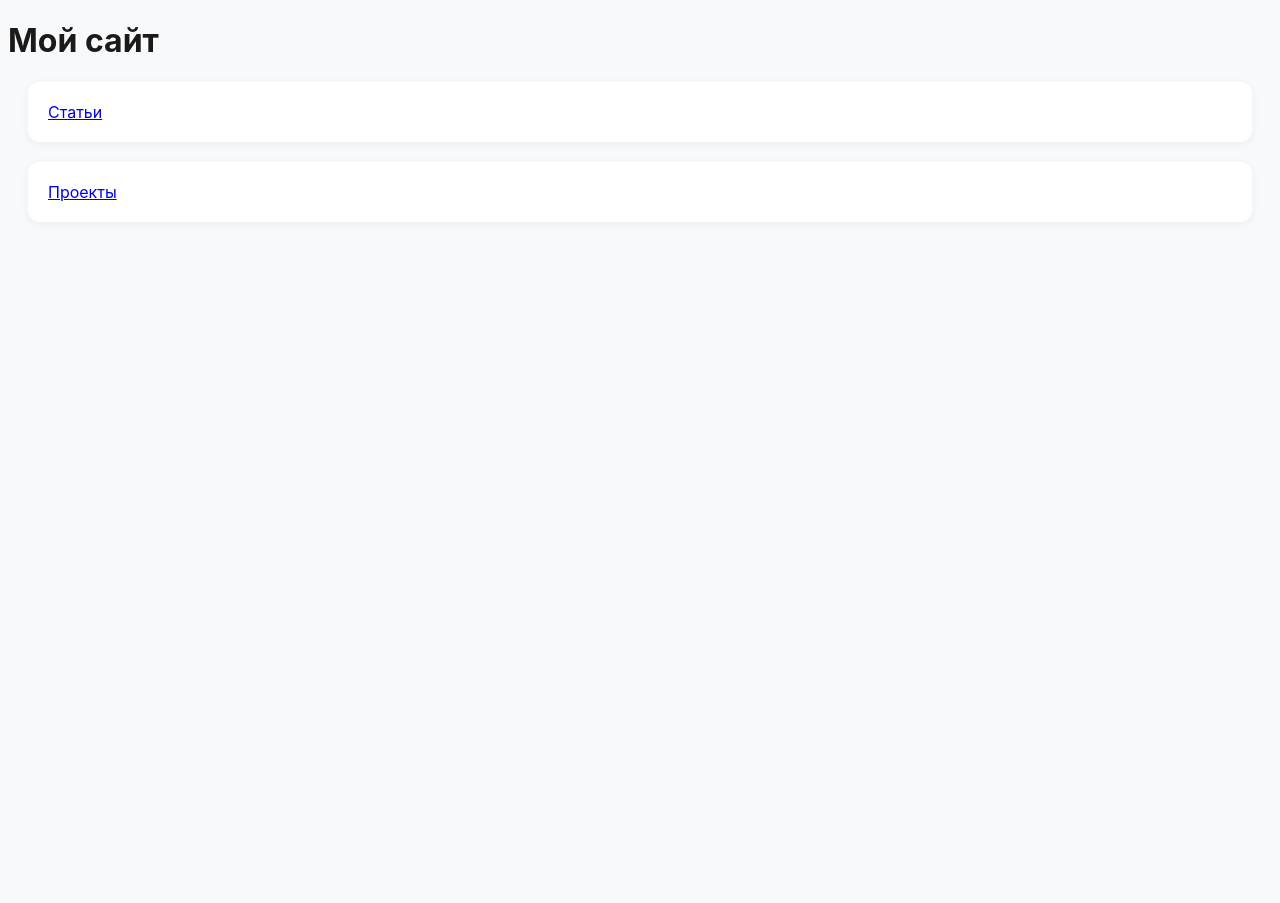
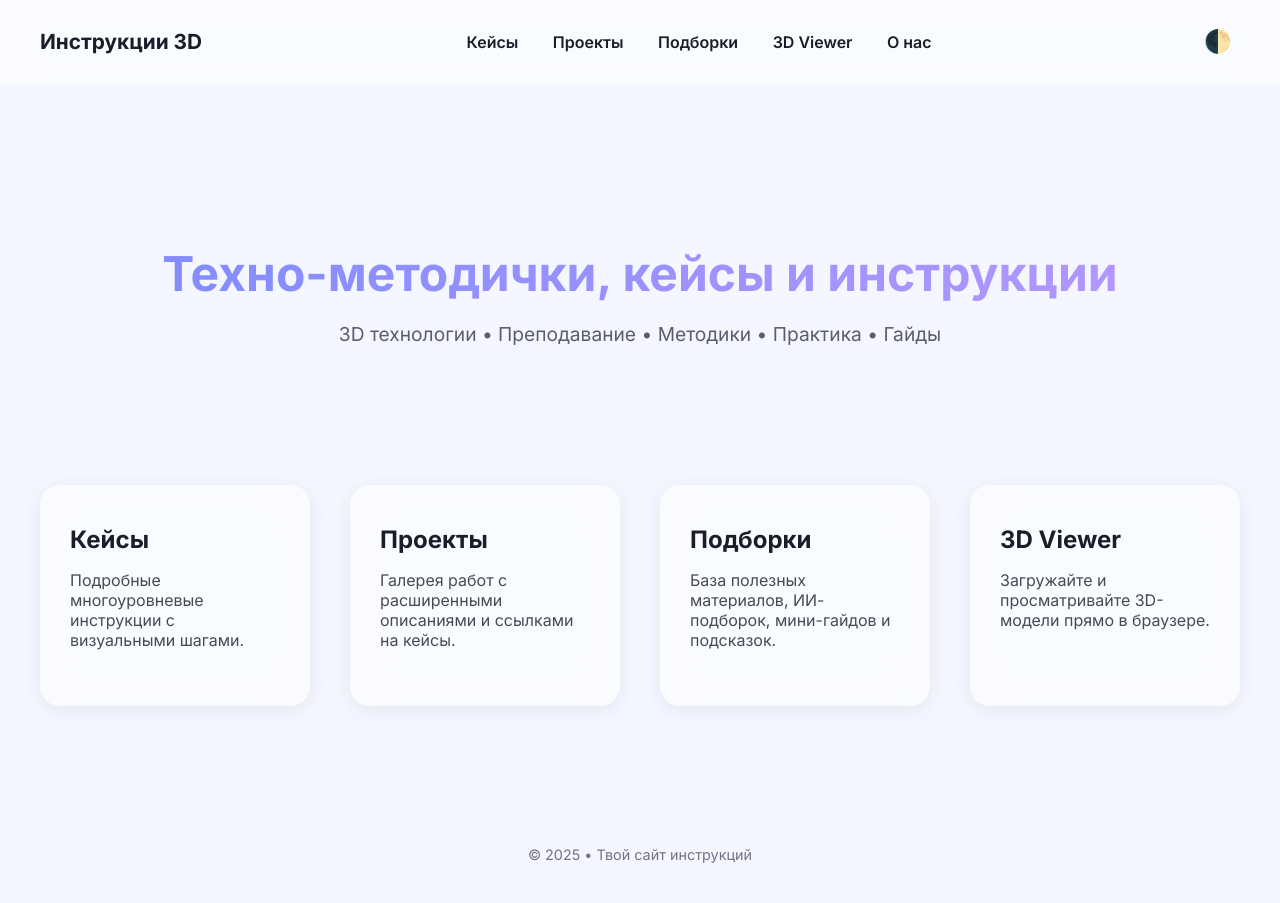
Before and after one commit to cristinka-p/-Kris-does, a plain HTML site: page index.html in a window 1280 px wide. Before the commit the page ends 800 px from the top, so only its background shows below. Drawn offline with nearby package versions, Linux system fonts and the light colour scheme.

Commit message:
Update index.html

```diff
--- a/index.html
+++ b/index.html
@@ -2,16 +2,201 @@
 <html lang="ru">
 <head>
 <meta charset="UTF-8">
-<title>Мой сайт</title>
-<link rel="stylesheet" href="assets/css/style.css">
-<script src="https://cdn.jsdelivr.net/npm/marked/marked.min.js"></script>
-<script src="assets/js/script.js" defer></script>
+<title>Инструкции и кейсы — Главная</title>
+<meta name="viewport" content="width=device-width, initial-scale=1">
+<link href="https://fonts.googleapis.com/css2?family=Inter:wght@300;400;600;700&display=swap" rel="stylesheet">
+
+<style>
+/* ===== СТИЛИ ТЕМЫ ===== */
+:root {
+  --bg: #f4f7ff;
+  --fg: #1b1d2b;
+  --glass: rgba(255,255,255,0.55);
+  --accent1: #7d8bff;
+  --accent2: #b898ff;
+  --radius: 20px;
+  --blur: 18px;
+}
+
+body.dark {
+  --bg: #10121a;
+  --fg: #f3f3ff;
+  --glass: rgba(30,30,45,0.55);
+}
+
+/* ===== ОБЩИЕ СТИЛИ ===== */
+body {
+  margin: 0;
+  font-family: "Inter", sans-serif;
+  background: var(--bg);
+  color: var(--fg);
+  transition: background .3s, color .3s;
+}
+
+header {
+  display:flex;
+  justify-content:space-between;
+  align-items:center;
+  padding:20px 40px;
+  position:sticky;
+  top:0;
+  background:var(--glass);
+  backdrop-filter:blur(var(--blur));
+  border-bottom:1px solid rgba(255,255,255,0.2);
+  z-index:100;
+}
+
+.logo {
+  font-weight:700;
+  font-size:1.3rem;
+}
+
+nav a {
+  text-decoration:none;
+  color:var(--fg);
+  margin:0 15px;
+  font-weight:600;
+  font-size:1rem;
+  transition:0.2s;
+}
+
+nav a:hover {
+  color:var(--accent1);
+}
+
+.theme-btn {
+  background:none;
+  border:0;
+  cursor:pointer;
+  font-size:1.4rem;
+  padding:8px;
+}
+
+/* ===== HERO ===== */
+.hero {
+  text-align:center;
+  padding:120px 20px 80px;
+}
+
+.hero h1 {
+  font-size:3rem;
+  margin-bottom:10px;
+  background: linear-gradient(90deg, var(--accent1), var(--accent2));
+  -webkit-background-clip: text;
+  color: transparent;
+}
+
+.hero p {
+  opacity:0.7;
+  font-size:1.2rem;
+}
+
+/* ===== КАРТОЧКИ РАЗДЕЛОВ ===== */
+.grid {
+  display:grid;
+  gap:40px;
+  max-width:1200px;
+  margin:0 auto;
+  padding:40px 20px 100px;
+  grid-template-columns:repeat(auto-fit,minmax(260px,1fr));
+}
+
+.card {
+  background:var(--glass);
+  backdrop-filter:blur(var(--blur));
+  border-radius:var(--radius);
+  padding:40px 30px;
+  text-decoration:none;
+  color:var(--fg);
+  transition:0.25s;
+  box-shadow:0 4px 20px rgba(0,0,0,0.07);
+}
+
+.card:hover {
+  transform:translateY(-6px);
+  box-shadow:0 10px 30px rgba(0,0,0,0.1);
+}
+
+.card h2 {
+  margin-top:0;
+  font-size:1.5rem;
+  margin-bottom:12px;
+}
+
+.card p {
+  opacity:0.8;
+}
+
+/* ===== FOOTER ===== */
+.footer {
+  text-align:center;
+  padding:40px;
+  opacity:0.6;
+  font-size:0.9rem;
+}
+</style>
+
 </head>
 <body>
-<header><h1>Мой сайт</h1></header>
-<main>
-  <div class="card"><a href="posts.html">Статьи</a></div>
-  <div class="card"><a href="projects.html">Проекты</a></div>
-</main>
+
+<!-- ===== HEADER ===== -->
+<header>
+  <div class="logo">Инструкции 3D</div>
+  <nav>
+    <a href="cases.html">Кейсы</a>
+    <a href="projects.html">Проекты</a>
+    <a href="collections.html">Подборки</a>
+    <a href="viewer.html">3D Viewer</a>
+    <a href="about.html">О нас</a>
+  </nav>
+
+  <button class="theme-btn" id="themeToggle">🌓</button>
+</header>
+
+<!-- ===== HERO ===== -->
+<section class="hero">
+  <h1>Техно-методички, кейсы и инструкции</h1>
+  <p>3D технологии • Преподавание • Методики • Практика • Гайды</p>
+</section>
+
+<!-- ===== MAIN GRID ===== -->
+<section class="grid">
+  <a href="cases.html" class="card">
+    <h2>Кейсы</h2>
+    <p>Подробные многоуровневые инструкции с визуальными шагами.</p>
+  </a>
+
+  <a href="projects.html" class="card">
+    <h2>Проекты</h2>
+    <p>Галерея работ с расширенными описаниями и ссылками на кейсы.</p>
+  </a>
+
+  <a href="collections.html" class="card">
+    <h2>Подборки</h2>
+    <p>База полезных материалов, ИИ-подборок, мини-гайдов и подсказок.</p>
+  </a>
+
+  <a href="viewer.html" class="card">
+    <h2>3D Viewer</h2>
+    <p>Загружайте и просматривайте 3D-модели прямо в браузере.</p>
+  </a>
+</section>
+
+<!-- ===== FOOTER ===== -->
+<div class="footer">© 2025 • Твой сайт инструкций</div>
+
+<script>
+/* ==== Переключение темы ==== */
+const btn = document.getElementById("themeToggle");
+btn.addEventListener("click", () => {
+  document.body.classList.toggle("dark");
+  localStorage.setItem("theme", document.body.classList.contains("dark") ? "dark" : "light");
+});
+
+if (localStorage.getItem("theme") === "dark") {
+  document.body.classList.add("dark");
+}
+</script>
+
 </body>
 </html>
```
